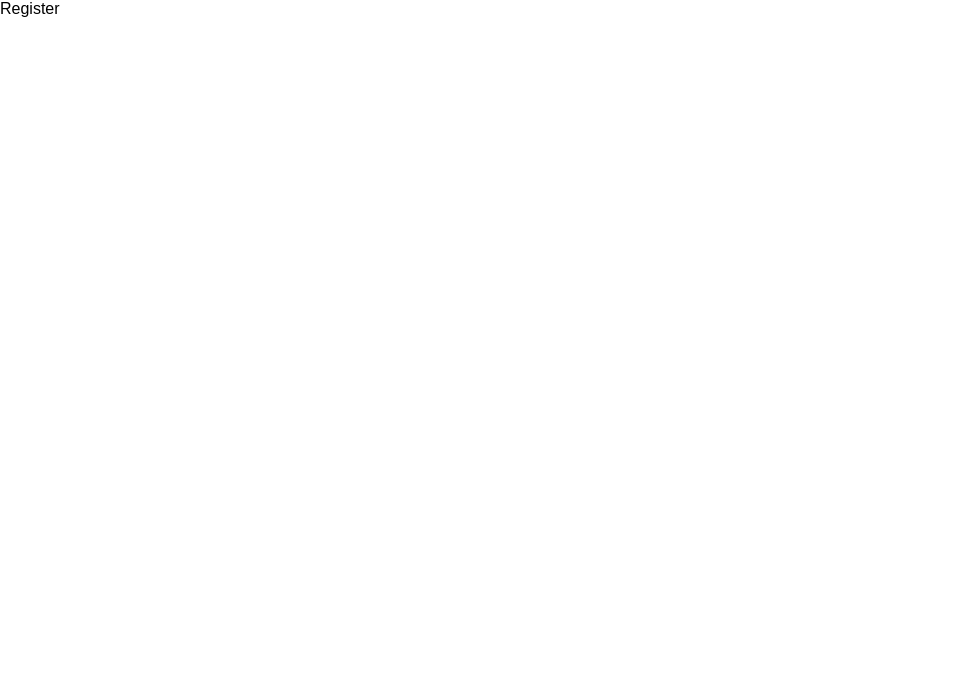
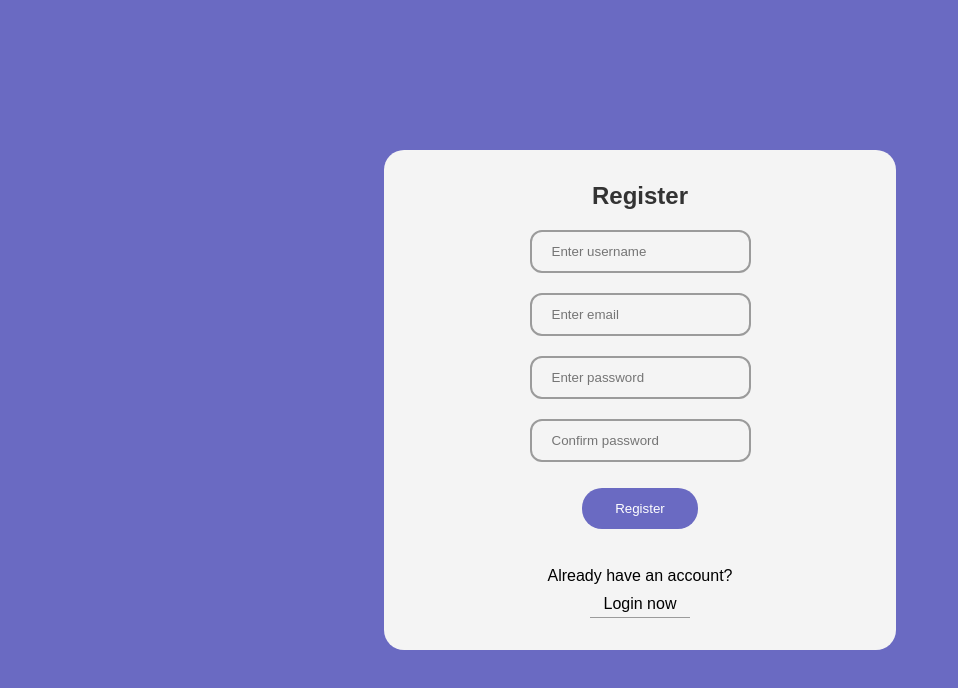
Before and after one commit to BodakvaKyryl/chat-reenbit, a React (Create React App) app in the folder client/: page /register in a window 1280 px wide. Shown: the top 688 px of the page, without its empty margins (0-958 px from the left). Built offline with nearby package versions, Linux system fonts and the light colour scheme.

Commit message:
Added register component

```diff
--- a/client/src/components/login/login.module.css
+++ b/client/src/components/login/login.module.css
@@ -3,7 +3,7 @@
   --secondary-color: #f4f4f4;
   --accent-color: #333;
   --accent-color-secondary: #9b9b9b;
-  --error-color: rgba(255, 0, 0, 0.463);
+  --error-color: #ff000076;
 }
 
 .container {
@@ -26,7 +26,7 @@
   justify-content: center;
   padding: 2rem;
   border: 0px solid var(--accent-color);
-  height: 400px;
+  height: auto;
   width: 40rem;
   background-color: var(--secondary-color);
   border-radius: 20px;
--- a/client/src/components/register/Register.jsx
+++ b/client/src/components/register/Register.jsx
@@ -1,10 +1,87 @@
-import React from 'react'
-import classes from './register.module.css'
+import React, { useState } from 'react';
+import { Link, useNavigate } from 'react-router-dom';
+import classes from './register.module.css';
 
 const Register = () => {
+  const [username, setUsername] = useState('');
+  const [email, setEmail] = useState('');
+  const [password, setPassword] = useState('');
+  const [confirmPassword, setConfirmPassword] = useState('');
+  const [error, setError] = useState(false);
+  const navigate = useNavigate();
+
+  const handleRegister = async (e) => {
+    e.preventDefault();
+    if (password !== confirmPassword) throw new Error('Passwords do not match');
+    try {
+      const response = await fetch('http://localhost:5000/auth/register', {
+        method: 'POST',
+        headers: { 'Content-Type': 'application/json' },
+        body: JSON.stringify({ username, email, password }),
+      });
+      const data = await response.json();
+      if (data.status === 'ok') {
+        localStorage.setItem('token', data.token);
+        navigate('/');
+      } else {
+        setError(true);
+      }
+    } catch (error) {
+      setError((prev) => true);
+      setTimeout(() => setError((prev) => false), 2000);
+      console.log(error);
+    }
+  };
+
   return (
-	<div>Register</div>
-  )
-}
+    <div className={classes.container}>
+      <div className={classes.wrapper}>
+        <h2 className={classes.title}>Register</h2>
+        <form className={classes.form} onSubmit={handleRegister}>
+          <label htmlFor='username'>
+            <input
+              onChange={(e) => setUsername((prev) => e.target.value)}
+              type='text'
+              id='username'
+              placeholder='Enter username'
+            />
+          </label>
+          <label htmlFor='email'>
+            <input
+              onChange={(e) => setEmail((prev) => e.target.value)}
+              type='email'
+              id='email'
+              placeholder='Enter email'
+              className={classes.input}
+            />
+          </label>
+          <label htmlFor='password'>
+            <input
+              onChange={(e) => setPassword((prev) => e.target.value)}
+              type='password'
+              id='password'
+              placeholder='Enter password'
+              className={classes.input}
+            />
+          </label>
+          <label htmlFor='confirmPassword'>
+            <input
+              onChange={(e) => setConfirmPassword((prev) => e.target.value)}
+              type='password'
+              id='confirmPassword'
+              placeholder='Confirm password'
+              className={classes.input}
+            />
+          </label>
+          <button className={classes.submitBtn}>Register</button>
+          <Link to='/login' className={classes.link}>
+            Already have an account? <p className={classes.register}>Login now</p>
+          </Link>
+        </form>
+        {error && <div className={classes.errorMessage}>Wrong email or password</div>}
+      </div>
+    </div>
+  );
+};
 
-export default Register
+export default Register;
--- a/client/src/components/register/register.module.css
+++ b/client/src/components/register/register.module.css
@@ -0,0 +1,151 @@
+:root {
+  --primary-color: #6a6ac2;
+  --secondary-color: #f4f4f4;
+  --accent-color: #333;
+  --accent-color-secondary: #9b9b9b;
+  --error-color: #ff000076;
+}
+
+.container {
+  height: 100vh;
+  width: 100vw;
+  display: flex;
+  align-items: center;
+  justify-content: center;
+  background-color: var(--primary-color);
+  position: absolute;
+  top: 0;
+  left: 0;
+  z-index: 999;
+}
+
+.wrapper {
+  display: flex;
+  flex-direction: column;
+  align-items: center;
+  justify-content: center;
+  padding: 2rem;
+  border: 0px solid var(--accent-color);
+  height: auto;
+  width: 40rem;
+  background-color: var(--secondary-color);
+  border-radius: 20px;
+}
+
+.wrapper h2 {
+  margin-bottom: 20px;
+  color: var(--accent-color);
+  font-weight: bold;
+  background-color: var(--secondary-color);
+}
+ /**/
+
+.wrapper form {
+  display: flex;
+  flex-direction: column;
+  align-items: center;
+  justify-content: center;
+  gap: 20px;
+  background-color: var(--secondary-color);
+}
+
+.wrapper form input {
+  padding: 0.75rem 1.25rem;
+  background-color: transparent;
+  border: 2px solid var(--accent-color-secondary);
+  border-radius: 12px;
+  background-color: var(--secondary-color);
+}
+
+.wrapper form input:focus {
+  outline: none;
+  border-width: 2px;
+  border-color: var(--accent-color);
+}
+
+.submitBtn {
+  outline: none;
+  border: 1px solid transparent;
+  padding: 0.75rem 2rem;
+  border-radius: 20px;
+  background-color: var(--primary-color);
+  color: #fff;
+  cursor: pointer;
+  margin: 6px 0;
+  margin-bottom: 3px;
+  transition: background-color 0.2s ease-in-out, border-color 0.2s ease-in-out, color 0.2s ease-in-out;
+}
+
+.submitBtn:hover {
+  border-color: var(--primary-color);
+  background-color: #fff;
+  color: var(--primary-color);
+}
+
+.wrapper form a {
+  text-decoration: none;
+  color: inherit;
+  margin-top: 15px;
+  background-color: var(--secondary-color);
+}
+
+.register {
+  width: 100px;
+  border-bottom: 1px solid var(--accent-color-secondary);
+  padding-bottom: 0.2rem;
+  margin: 0 auto;
+  margin-top: 10px;
+  text-align: center;
+  background-color: var(--secondary-color);
+}
+
+.register:hover {
+  color: var(--accent-color-secondary);
+}
+
+.errorMessage {
+  height: 70px;
+  width: 250px;
+  text-align: center;
+  border-radius: 20px;
+  line-height: 1.5rem;
+  padding: 0.75rem 1.5rem;
+  background-color: var(--error-color);
+  color: #fff;
+  position: absolute;
+  top: 5rem;
+  right: 5rem;
+}
+
+@media only screen and (max-width: 600px) {
+  .wrapper {
+    width: 90%;
+    padding: 1rem;
+  }
+  .wrapper form input {
+    padding: 0.5rem 1rem;
+  }
+  .submitBtn {
+    padding: 0.5rem 1.5rem;
+  }
+}
+
+@media only screen and (min-width: 601px) and (max-width: 992px) {
+  .wrapper {
+    width: 70%;
+    padding: 1.5rem;
+  }
+  .wrapper form input {
+    padding: 0.75rem 1.25rem;
+  }
+  .submitBtn {
+    padding: 0.75rem 2rem;
+  }
+}
+
+@media only screen and (min-width: 993px) {
+  .wrapper {
+    width: 40%;
+    padding: 2rem;
+  }
+}
```
